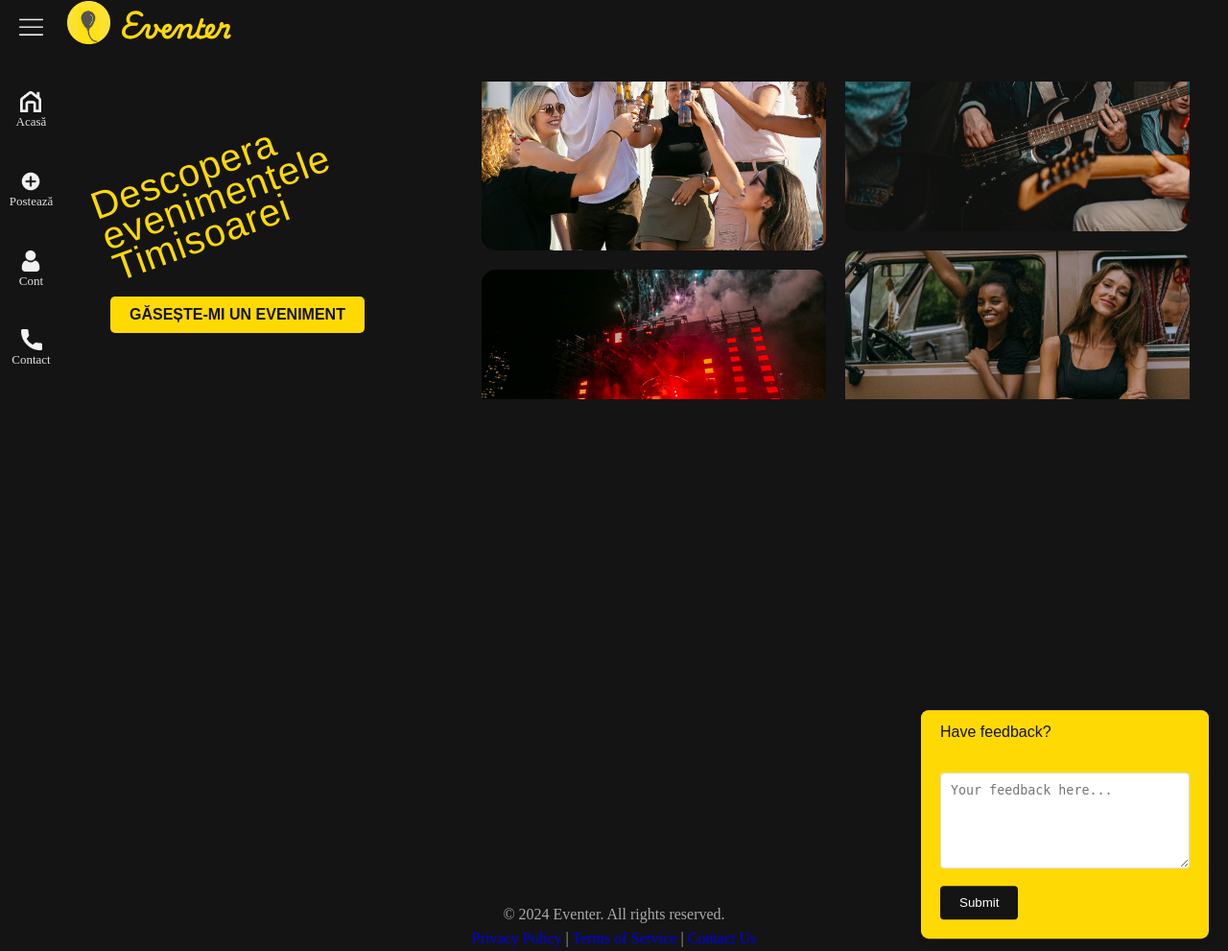
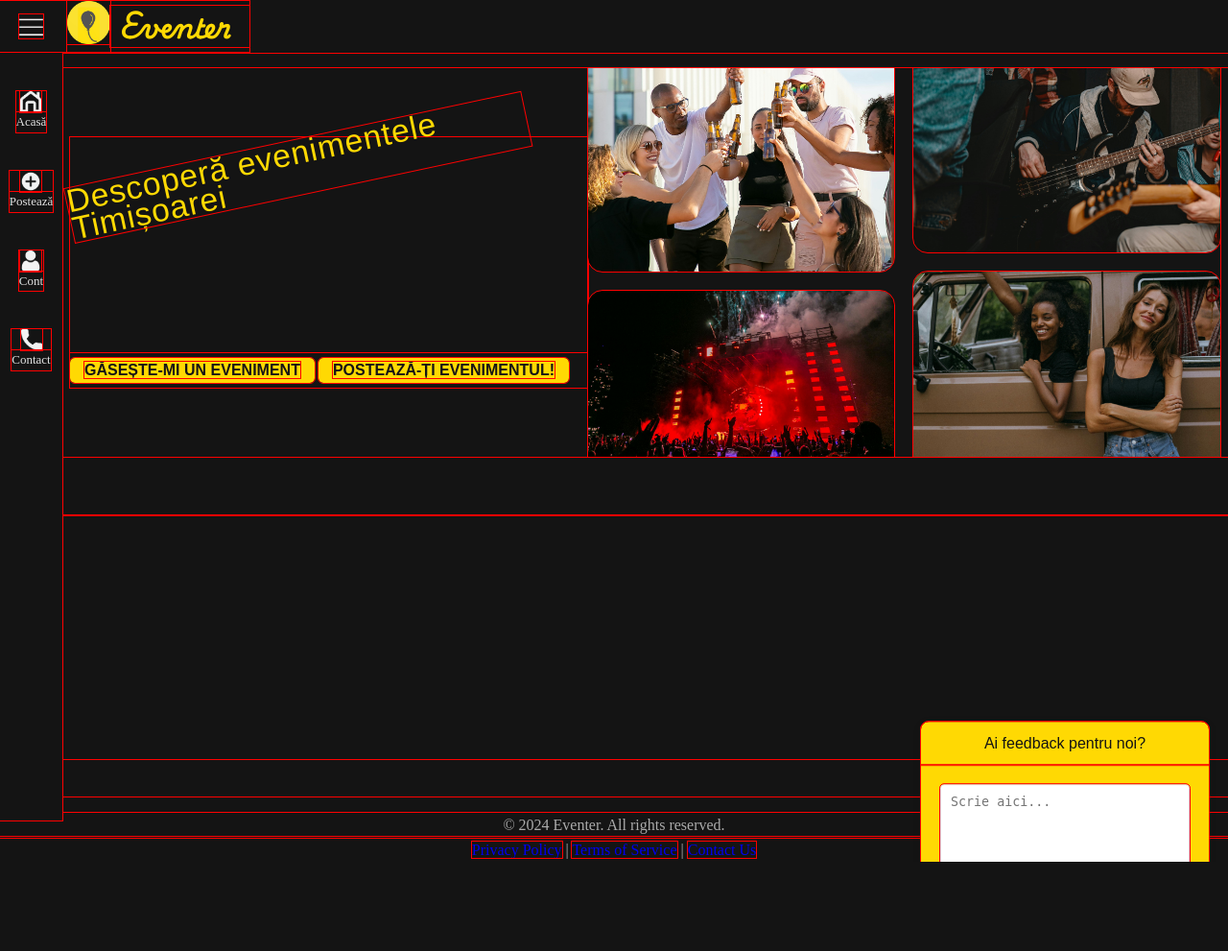
Before and after one commit to Victor152M/Eventer, a Flask app: template app/templates/index.html in a window 1280 px wide. Shown: the whole page at 96% size. After the commit the page ends 898 px from the top, so only its background shows below. Run offline with Flask 3, Linux system fonts and the light colour scheme; the template is opened without the code that fills it, so the values that code supplies are empty; parts of the project's set-up code (start-up, migrations or seed data) failed here and were passed over; some web fonts are replaced.

Commit message:
index design improvements

```diff
--- a/app/static/css/index.css
+++ b/app/static/css/index.css
@@ -10,6 +10,10 @@
  by default? */
 * {
     box-sizing: border-box;
+}
+
+* {
+    outline: 1px solid red;
 }
 
 header{
@@ -29,30 +33,15 @@ header{
     display: flex;
     align-items: center;
     justify-content: space-between;
-    padding: 0px 40px;
-    margin: 30px 0;
+    padding: 0px 0.5rem;
+    margin: 1rem 0;
     background-color: #141414;
     overflow: hidden;
-    max-height: 40%;
-}
-
-.cta-button {
-    background-color: #ffd903;
-    color: #141414;
-    padding: 12px 24px;
-    border: none;
-    border-radius: 5px;
-    font-size: 1rem;
-    font-weight: 600;
-    text-transform: uppercase;
-    cursor: pointer;
-    transition: background-color 0.3s ease;
-    text-decoration: none;
-    display: inline-block;
+    max-height: 55%;
 }
 
 .cta-button:hover {
-    background-color: #e6c300;
+    background-color: #6b5b00;
 }
 
 .hero-right {
@@ -60,7 +49,7 @@ header{
     display: grid;
     grid-template-columns: repeat(2, 1fr);
     grid-gap: 20px;
-    max-width: 65%;
+    max-width: 55%;
 }
 
 .image-container {
@@ -103,29 +92,35 @@ header{
     justify-content: flex-start;
     align-items: flex-start;
     color: #ffd903;
-    padding: 10px;
-    max-width: 35%;
+    max-width: 45%;
     word-wrap: break-word;
     overflow-wrap: break-word;
 }
 
 .hero-left h2 {
-    font-size: 2.5rem;
+    font-size: 2.1rem;
     font-weight: 70;
-    margin-bottom: 20px;
     letter-spacing: 1px;
     font-family: 'Gagalin', sans-serif;
-    transform: rotate(-20deg) translateY(-50%);
+    transform: rotate(-12deg) translateY(-45%);
     transform-origin: center;
     line-height: 0.85;
     max-width: 90%;
     text-align: left;
+    max-height:100%
+}
+
+.cta-buttons {
+    margin-top: 7rem;
+    margin-bottom: 0;
+    width: 100%;
+    align-items: center;
 }
 
 .cta-button {
     background-color: #ffd903;
     color: #141414;
-    padding: 10px 20px;
+    padding: 0.25rem 15px;
     border: none;
     border-radius: 5px;
     font-size: 1rem;
@@ -133,6 +128,7 @@ header{
     text-transform: uppercase;
     cursor: pointer;
     transition: background-color 0.3s ease;
+    margin: 0.3rem 0;
 }
 
 .cta-button a {
@@ -141,7 +137,7 @@ header{
 }
 
 .cta-button:hover {
-    background-color: #e6c300;
+    background-color: #967f00;
 }
 
 .hero-right img {
@@ -253,7 +249,7 @@ body, h1, p {
 /* feedback widget */
 #feedback-widget {
     position: fixed;
-    bottom: 20px;
+    bottom: 0.5rem;
     right: 20px;
     width: 300px;
     background-color: #ffd903;
@@ -274,6 +270,7 @@ body, h1, p {
     padding: 10px 20px;
     cursor: pointer;
     border-radius: 8px 8px 0 0;
+    text-align: center;
   }
 
   #feedback-form {
--- a/app/static/js/navbar.js
+++ b/app/static/js/navbar.js
@@ -39,7 +39,7 @@ function menuOpenerDesktop() {
             // because if we add another button in the side_menu before the post button,
             // the second button will always turn into "Post an event", even if it shouldn't.
             if (i == 1) {
-                text.textContent = 'Postează un event';
+                text.textContent = 'Postează un eveniment';
             }
         }
     } else {
--- a/app/templates/index.html
+++ b/app/templates/index.html
@@ -47,10 +47,15 @@
         <div id="content" class="main_content">
             <section class="hero" id="hero">
                 <div class="hero-left" id="hero__left">
-                    <h2>Descopera evenimentele Timisoarei</h2>
-                    <button class="cta-button" id="call__to__action__hero">
-                        <a>Găsește-mi un eveniment</a>
-                    </button>
+                    <h2>Descoperă evenimentele Timișoarei</h2>
+                    <div class="cta-buttons">
+                        <button class="cta-button" id="call__to__action__hero">
+                            <a>Găsește-mi un eveniment</a>
+                        </button>
+                        <button class="cta-button" id="call__to__action__hero">
+                            <a href="/post_event">Postează-ți evenimentul!</a>
+                        </button>
+                    </div>
                 </div>
                 <div class="hero-right" id="hero__right">
                     <div class="image-container">
@@ -82,9 +87,9 @@
         </div>
     </main>
     <div id="feedback-widget" class="feedback-closed">
-        <div id="feedback-toggle">Have feedback?</div>
+        <div id="feedback-toggle">Ai feedback pentru noi?</div>
         <div id="feedback-form">
-          <textarea id="feedback-text" placeholder="Your feedback here..."></textarea>
+          <textarea id="feedback-text" placeholder="Scrie aici..."></textarea>
           <button id="feedback-submit">Submit</button>
         </div>
       </div>
```
